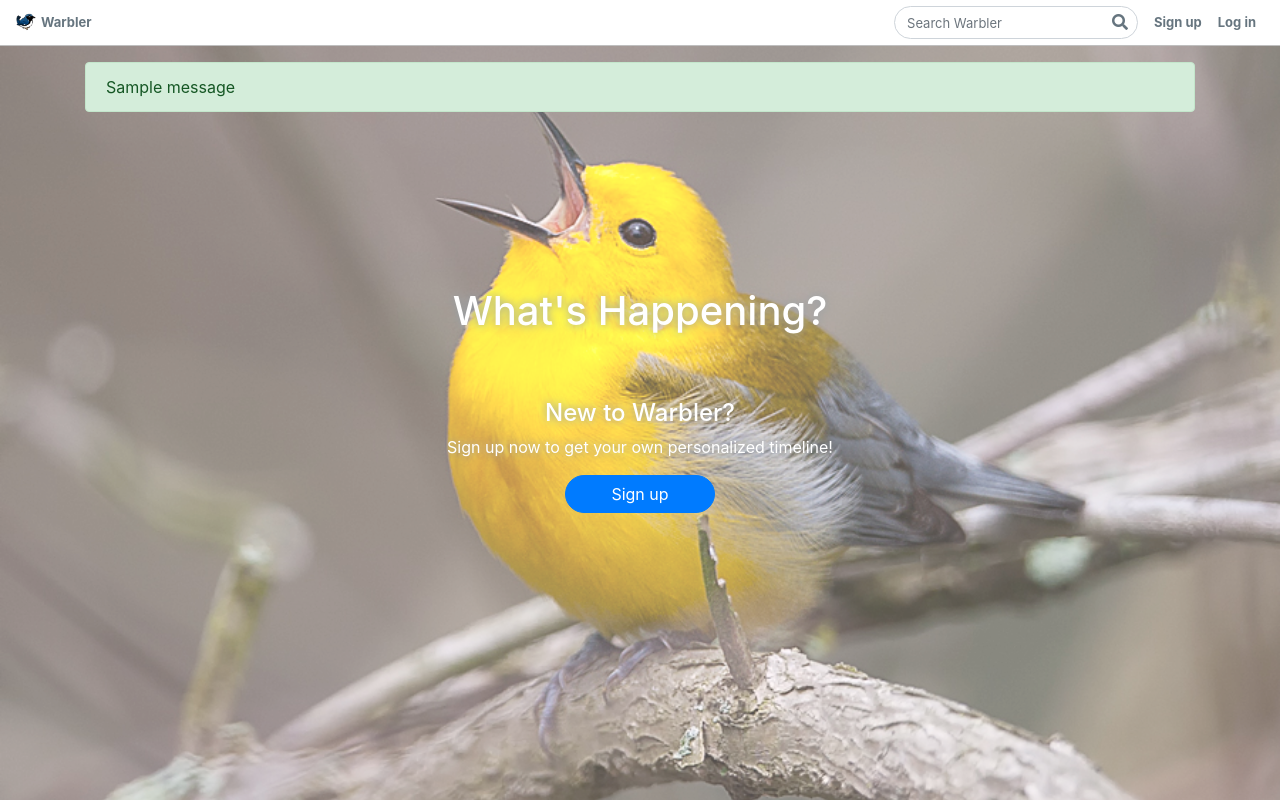
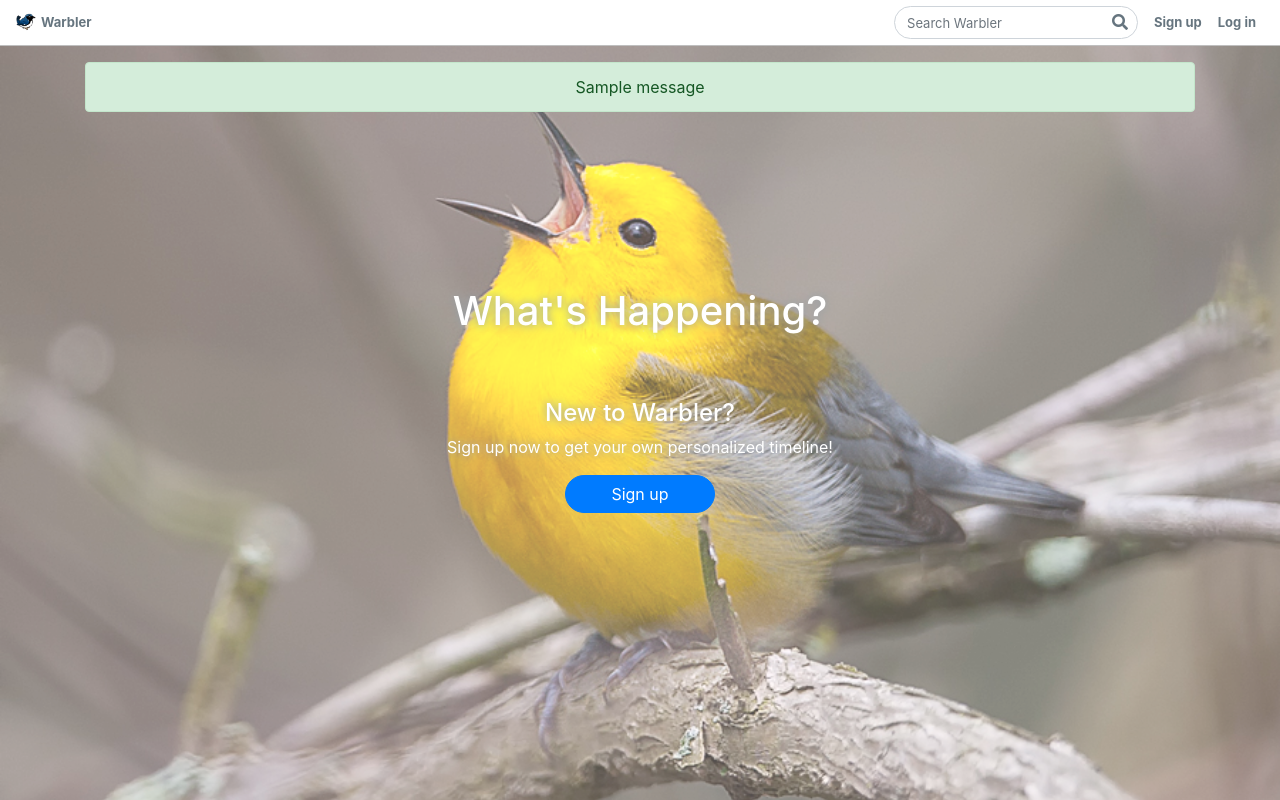
Before and after one commit to japamat0/warbler, a Flask app: page / in a window 1280 px wide. Run offline with Flask 2, Linux system fonts and the light colour scheme; tables that the repository leaves empty hold one stand-in row (values such as "Sample post"); one stand-in notice (Sample message) is shown; some libraries are stand-ins or nearby versions.

Commit message:
Small styling refactor

```diff
--- a/app.py
+++ b/app.py
@@ -115,7 +115,7 @@ def logout():
     """Handle logout of user."""
 
     do_logout()
-    flash("you have been successfully logged out!")
+    flash("you have been successfully logged out!", "success")
     return redirect('/')
 
 
--- a/templates/base.html
+++ b/templates/base.html
@@ -57,7 +57,7 @@
   </nav>
   <div class="container">
     {% for category, message in get_flashed_messages(with_categories=True) %}
-    <div class="alert alert-{{ category }}">{{ message }}</div>
+    <div class="alert alert-{{ category }} text-center">{{ message }}</div>
     {% endfor %}
 
     {% block content %}
```
